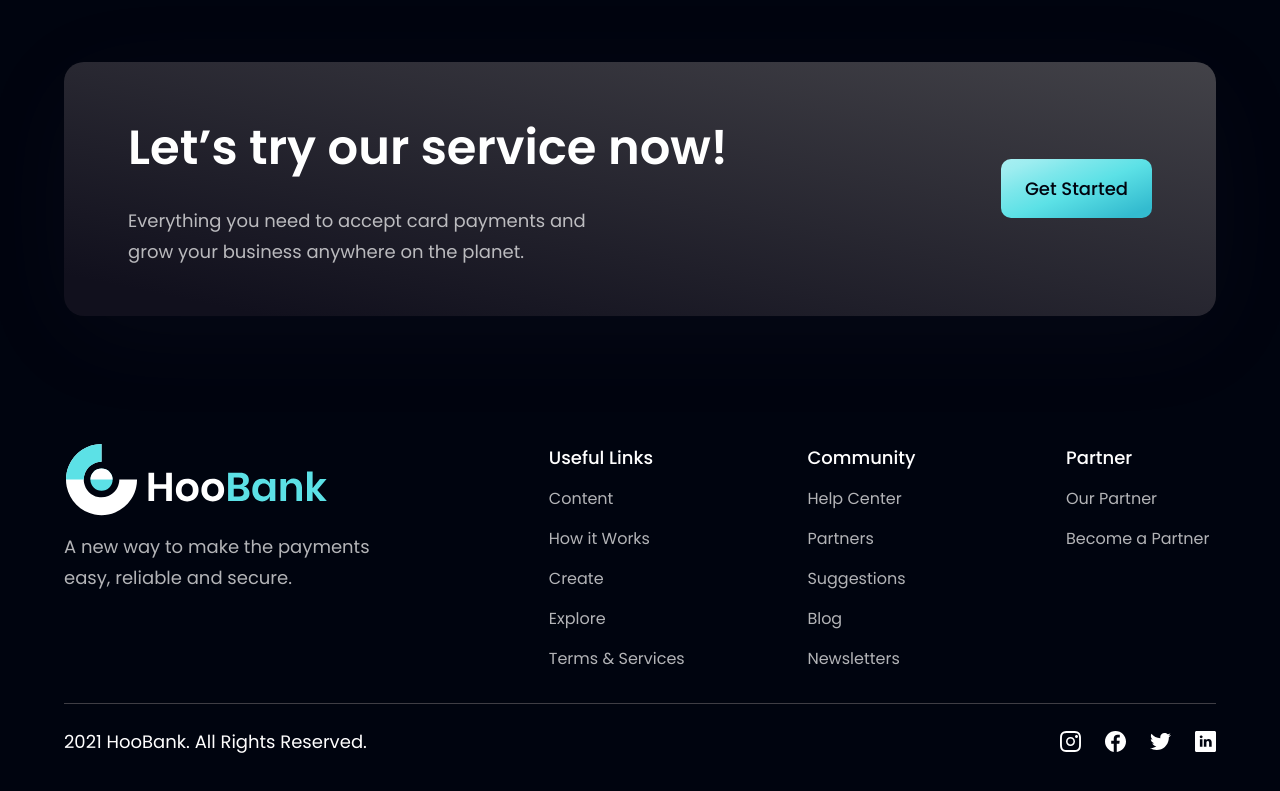
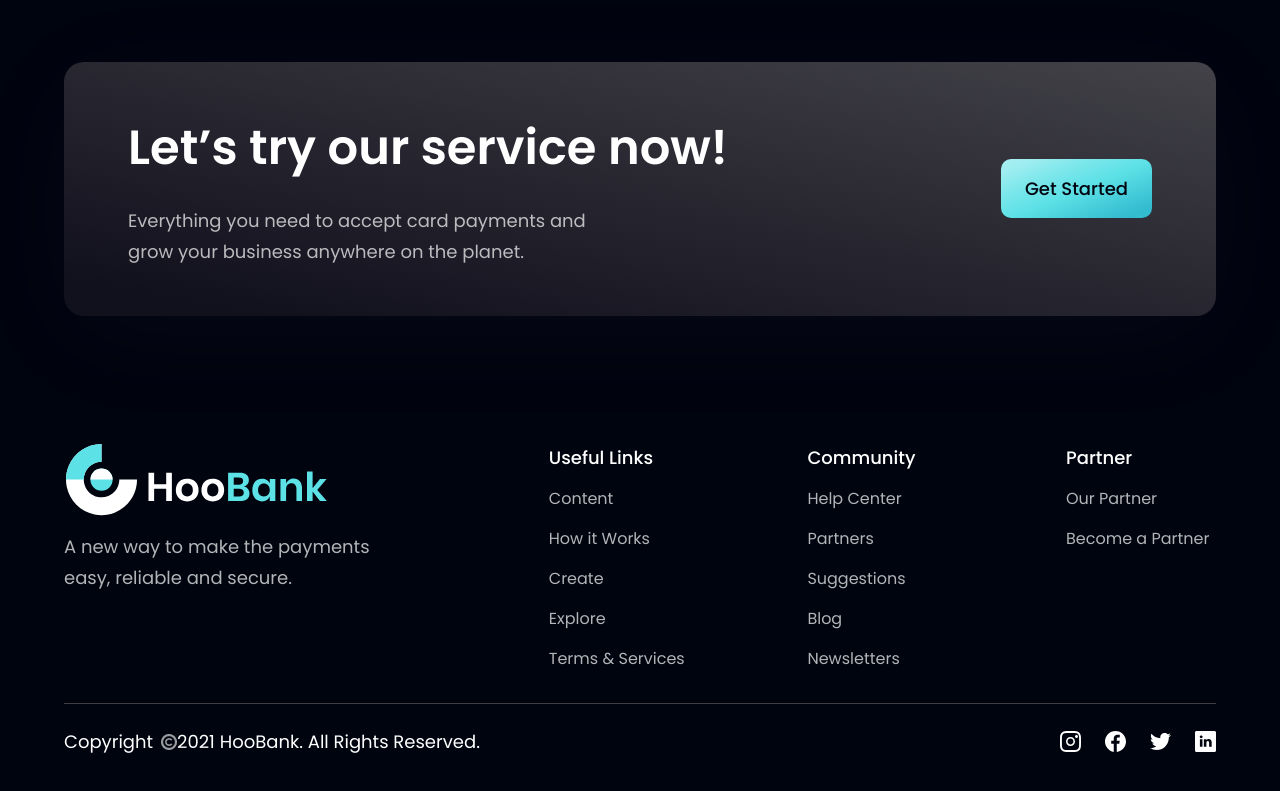
Before and after one commit to Vivek-Anil-Kalal/Bank-Payment-Form, a React (Vite) app in the folder bank_modern_app/: page / in a window 1280 px wide. Shown: the part 4086-4877 px from the top of the page. Built offline with nearby package versions, Linux system fonts and the light colour scheme.

Commit message:
Footer Modified

```diff
--- a/bank_modern_app/src/assets/index.js
+++ b/bank_modern_app/src/assets/index.js
@@ -23,6 +23,7 @@ import twitter from "./twitter.svg";
 import people01 from "./people01.png";
 import people02 from "./people02.png";
 import people03 from "./people03.png";
+import vector from "./vector.png";
 
 export {
   airbnb,
@@ -50,4 +51,5 @@ export {
   people01,
   people02,
   people03,
+  vector,
 };
--- a/bank_modern_app/src/components/Footer.jsx
+++ b/bank_modern_app/src/components/Footer.jsx
@@ -1,5 +1,5 @@
 import styles from "../style"
-import { logo } from "../assets"
+import { logo, vector } from "../assets"
 import { footerLinks, socialMedia } from "../constants"
 
 const Footer = () => (
@@ -27,14 +27,20 @@ const Footer = () => (
       </div>
     </div>
     <div className="w-full flex justify-between items-center md:flex-row flex-col pt-6 border-t-[1px] border-t-[#3F3E45]">
-      <p className="font-poppins font-normal text-center text-[18px] leading-[27px] text-white">2021 HooBank. All Rights Reserved.</p>
+      <div className="flex md:flex-row flex-col">
+        <p className="font-poppins font-normal text-center text-[18px] leading-[27px] text-white mr-2">Copyright</p>
+        <div className="flex flex-row justify-between items-center">
+          <img src={vector} alt="copyrigth" className="w-[16px] h-[16px] flex-1 flex justify-center item-center" />
+          <p className="font-poppins font-normal text-center text-[18px] leading-[27px] text-white"> 2021 HooBank. All Rights Reserved.</p>
+        </div>
+      </div>
       <div className="flex flex-row md:mt-0 mt-6">
         {socialMedia.map((social, index) => (
           <img key={social.id}
-              src={social.icon}
-              alt={social.id}
-              className={`w-[21px] h-[21px] object-contain cursor-pointer ${index !== socialMedia.length-1 ? 'mr-6' : 'mr-0'}`}
-              />
+            src={social.icon}
+            alt={social.id}
+            className={`w-[21px] h-[21px] object-contain cursor-pointer ${index !== socialMedia.length - 1 ? 'mr-6' : 'mr-0'}`}
+          />
         ))}
       </div>
     </div>
```
Also changed, not shown: bank_modern_app/src/assets/Vector.png (added).
